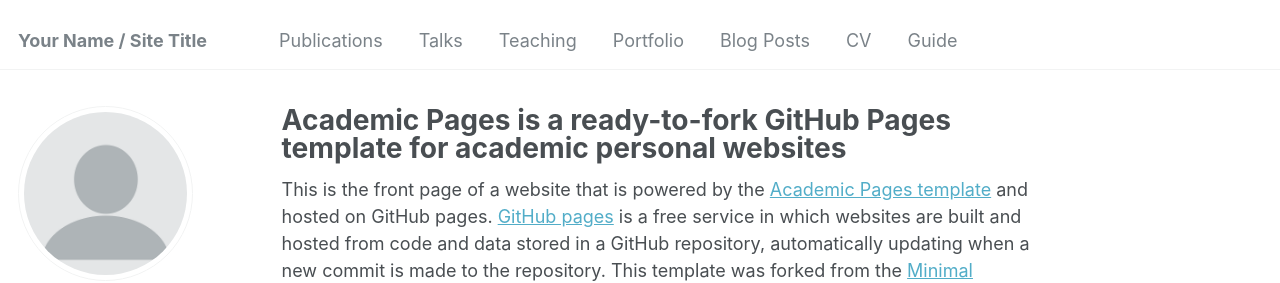
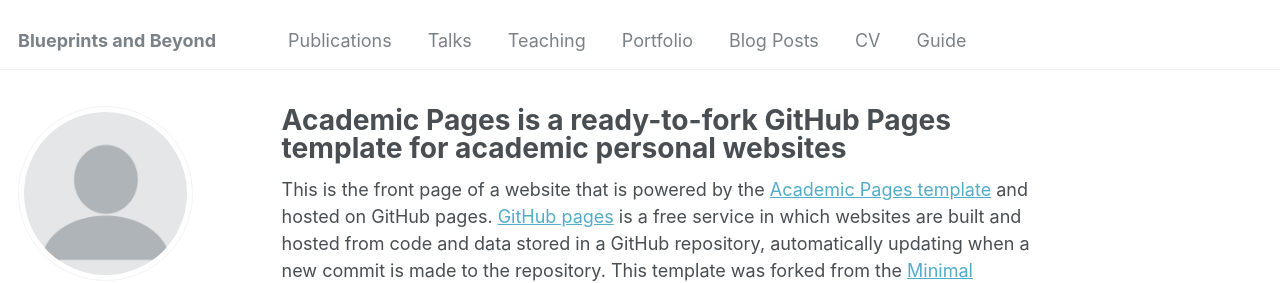
Before and after one commit to KanavTayal/kanavtayal.github.io, a Jekyll site: the page built from _pages/about.md, in a window 1280 px wide. Shown: the top 283 px of the page. Built offline with Jekyll 4.4.1, drawn with Linux system fonts in a browser that asks for light colours; some web fonts are replaced.

Commit message:
Update _config.yml

```diff
--- a/_config.yml
+++ b/_config.yml
@@ -8,7 +8,7 @@
 
 # Basic Site Settings
 locale                   : "en-US"
-title                    : "Your Name / Site Title"
+title                    : "Blueprints and Beyond"
 title_separator          : "-"
 name                     : &name "Your Name"
 description              : &description "personal description"
```
